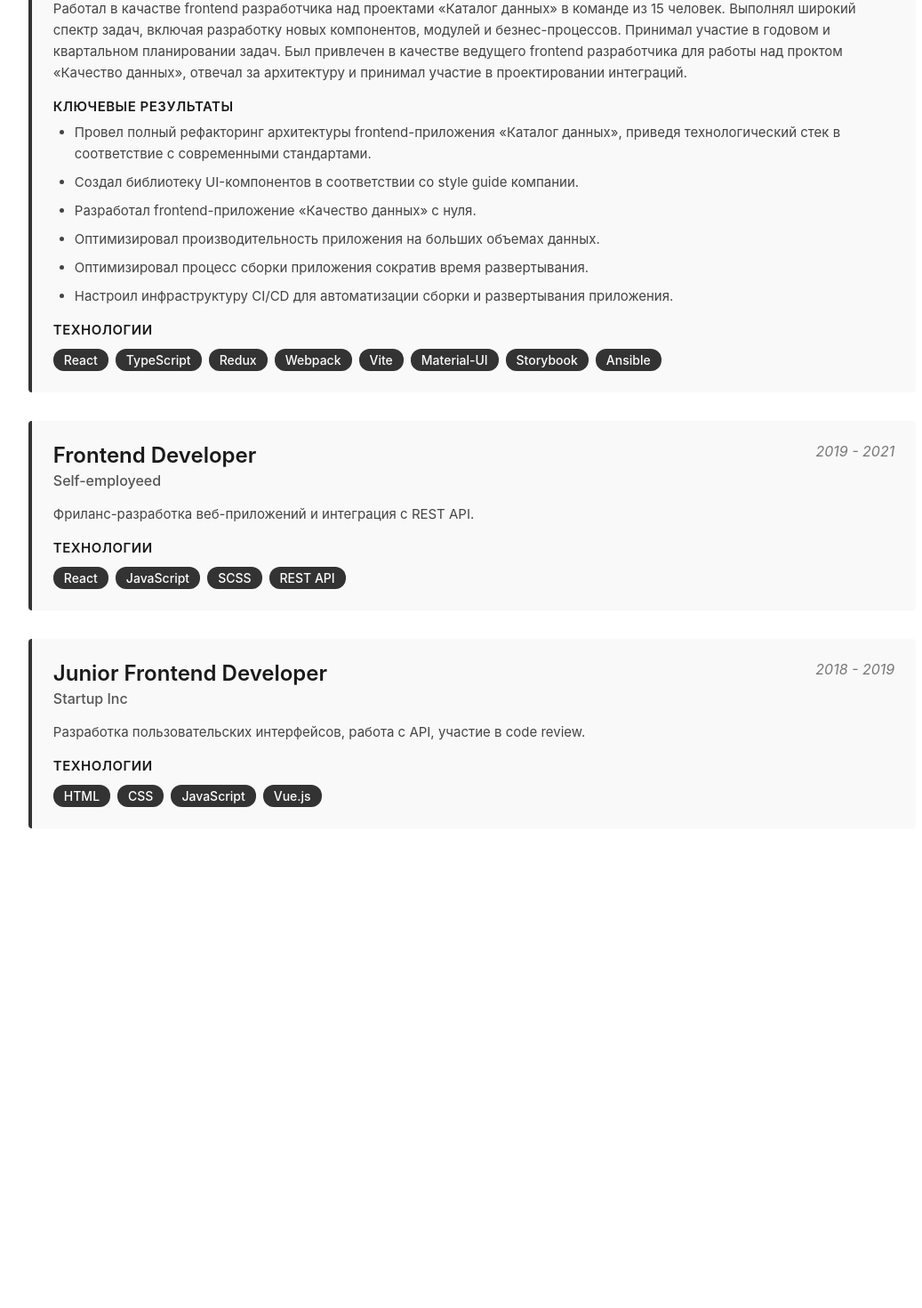
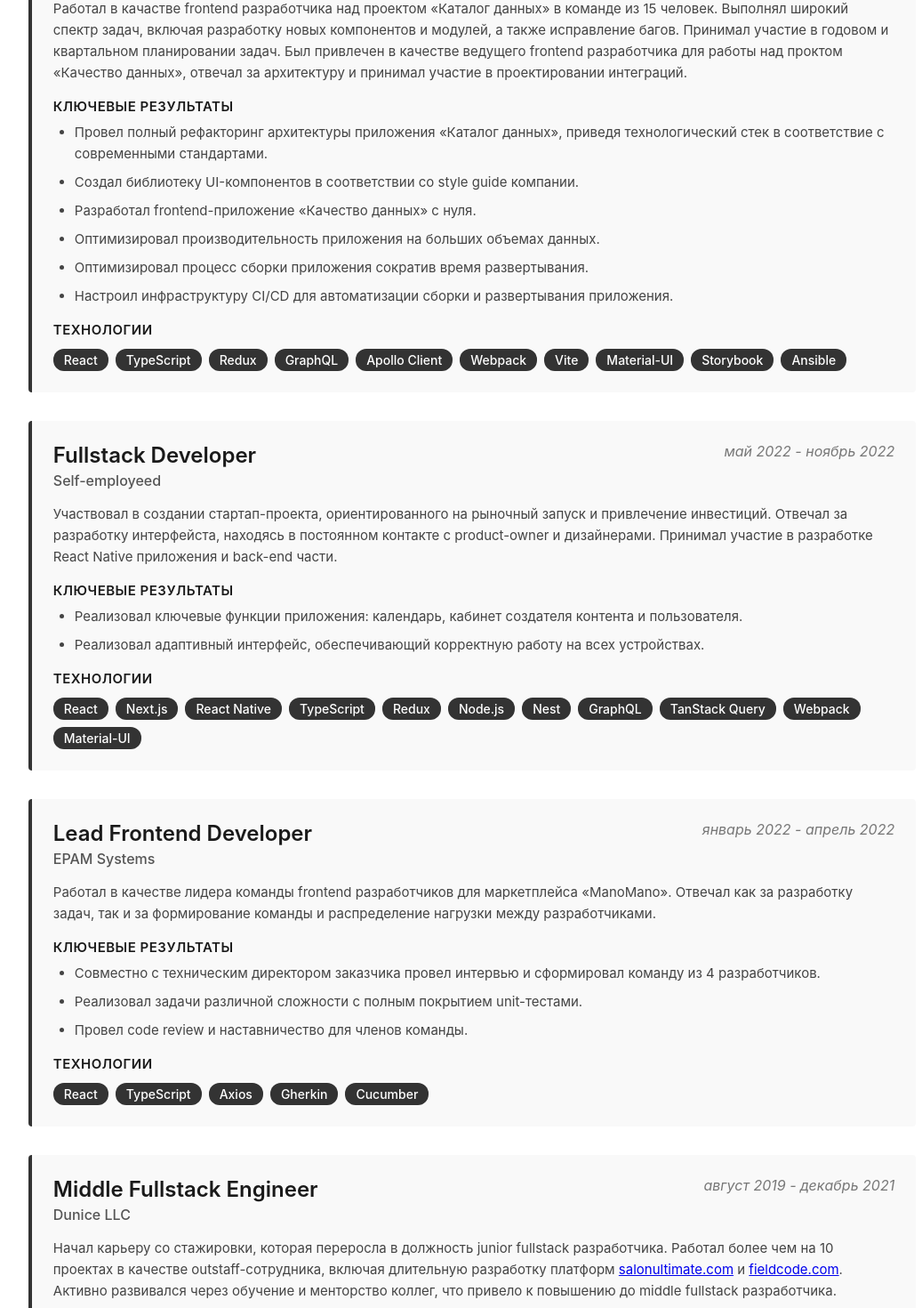
Before and after one commit to donrachinskii-design/The-CV, a React (Vite) app: page / in a window 1280 px wide. Shown: the part 660-2130 px from the top of the page at 89% size, without its empty margins (109-1146 px from the left). Before the commit the page ends 1623 px from the top, so only its background shows below. Built offline with nearby package versions, Linux system fonts and the light colour scheme; the HTML template or start-up script is replaced by a standard one.

Commit message:
Updated work experience

```diff
--- a/src/components/Content/Content.jsx
+++ b/src/components/Content/Content.jsx
@@ -9,13 +9,13 @@ const experiences = [
     position: 'Senior Frontend Developer',
     period: 'февраль 2023 - декабрь 2025',
     description: `
-      Работал в качастве frontend разработчика над проектами «Каталог данных» в команде из 15 человек.
-      Выполнял широкий спектр задач, включая разработку новых компонентов, модулей и безнес-процессов.
+      Работал в качастве frontend разработчика над проектом «Каталог данных» в команде из 15 человек.
+      Выполнял широкий спектр задач, включая разработку новых компонентов и модулей, а также исправление багов.
       Принимал участие в годовом и квартальном планировании задач.
       Был привлечен в качестве ведущего frontend разработчика для работы над проктом «Качество данных», отвечал за архитектуру и принимал участие в проектировании интеграций.
     `,
     keyResults: [
-      'Провел полный рефакторинг архитектуры frontend-приложения «Каталог данных», приведя технологический стек в соответствие с современными стандартами.',
+      'Провел полный рефакторинг архитектуры приложения «Каталог данных», приведя технологический стек в соответствие с современными стандартами.',
       'Создал библиотеку UI-компонентов в соответствии со style guide компании.',
       'Разработал frontend-приложение «Качество данных» с нуля.',
       'Оптимизировал производительность приложения на больших объемах данных.',
@@ -26,6 +26,8 @@ const experiences = [
       'React',
       'TypeScript',
       'Redux',
+      'GraphQL',
+      'Apollo Client',
       'Webpack',
       'Vite',
       'Material-UI',
@@ -36,21 +38,93 @@ const experiences = [
   {
     id: 2,
     company: 'Self-employeed',
-    position: 'Frontend Developer',
-    period: '2019 - 2021',
-    description: 'Фриланс-разработка веб-приложений и интеграция с REST API.',
-    keyResults: [],
-    technologies: ['React', 'JavaScript', 'SCSS', 'REST API'],
+    position: 'Fullstack Developer',
+    period: 'май 2022 - ноябрь 2022',
+    description: `
+      Участвовал в создании стартап-проекта, ориентированного на рыночный запуск и привлечение инвестиций.
+      Отвечал за разработку интерфейста, находясь в постоянном контакте с product-owner и дизайнерами.
+      Принимал участие в разработке React Native приложения и back-end части.
+    `,
+    keyResults: [
+      'Реализовал ключевые функции приложения: календарь, кабинет создателя контента и пользователя.',
+      'Реализовал адаптивный интерфейc, обеспечивающий корректную работу на всех устройствах.',
+    ],
+    technologies: [
+      'React',
+      'Next.js',
+      'React Native',
+      'TypeScript',
+      'Redux',
+      'Node.js',
+      'Nest',
+      'GraphQL',
+      'TanStack Query',
+      'Webpack',
+      'Material-UI',
+    ],
   },
   {
     id: 3,
-    company: 'Startup Inc',
-    position: 'Junior Frontend Developer',
-    period: '2018 - 2019',
-    description:
-      'Разработка пользовательских интерфейсов, работа с API, участие в code review.',
-    keyResults: [],
-    technologies: ['HTML', 'CSS', 'JavaScript', 'Vue.js'],
+    company: 'EPAM Systems',
+    position: 'Lead Frontend Developer',
+    period: 'январь 2022 - апрель 2022',
+    description: `
+      Работал в качестве лидера команды frontend разработчиков для маркетплейса «ManoMano».
+      Отвечал как за разработку задач, так и за формирование команды и распределение нагрузки между разработчиками.
+    `,
+    keyResults: [
+      'Совместно с техническим директором заказчика провел интервью и сформировал команду из 4 разработчиков.',
+      'Реализовал задачи различной сложности с полным покрытием unit-тестами.',
+      'Провел code review и наставничество для членов команды.',
+    ],
+    technologies: ['React', 'TypeScript', 'Axios', 'Gherkin', 'Cucumber'],
+  },
+  {
+    id: 4,
+    company: 'Dunice LLC',
+    position: 'Middle Fullstack Engineer',
+    period: 'август 2019 - декабрь 2021',
+    description: (
+      <span>
+        Начал карьеру со стажировки, которая переросла в должность junior
+        fullstack разработчика. Работал более чем на 10 проектах в качестве
+        outstaff-сотрудника, включая длительную разработку платформ{' '}
+        <a
+          href="https://salonultimate.com"
+          target="_blank"
+          rel="noopener noreferrer"
+        >
+          salonultimate.com
+        </a>
+        {' '}
+        и
+        {' '}
+        <a
+          href="https://fieldcode.com"
+          target="_blank"
+          rel="noopener noreferrer"
+        >
+          fieldcode.com
+        </a>
+        . Активно развивался через обучение и менторство коллег, что привело к
+        повышению до middle fullstack разработчика.
+      </span>
+    ),
+    keyResults: [
+      'Разработал и поддерживал функциональность для двух крупных платформ, обслуживающих тысячи пользователей.',
+      'Прошел путь от junior до middle разработчика благодаря постоянному совершенствованию навыков.',
+      'Оказывал техническое наставничество менее опытным членам команды.',
+    ],
+    technologies: [
+      'React',
+      'TypeScript',
+      'Material-UI',
+      'Redux',
+      'Jest',
+      'Axios',
+      'Node.js',
+      'Express',
+    ],
   },
 ];
 
```
